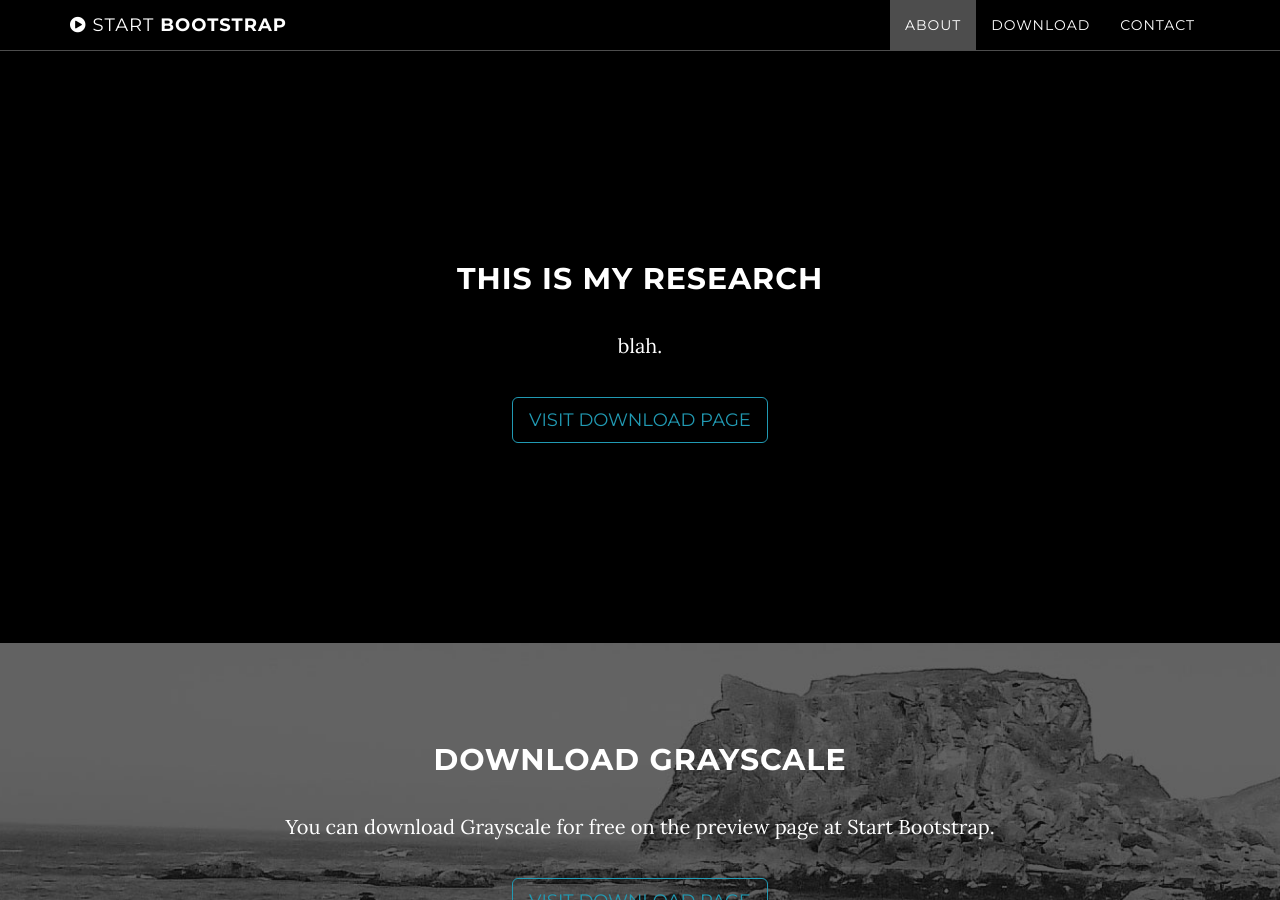
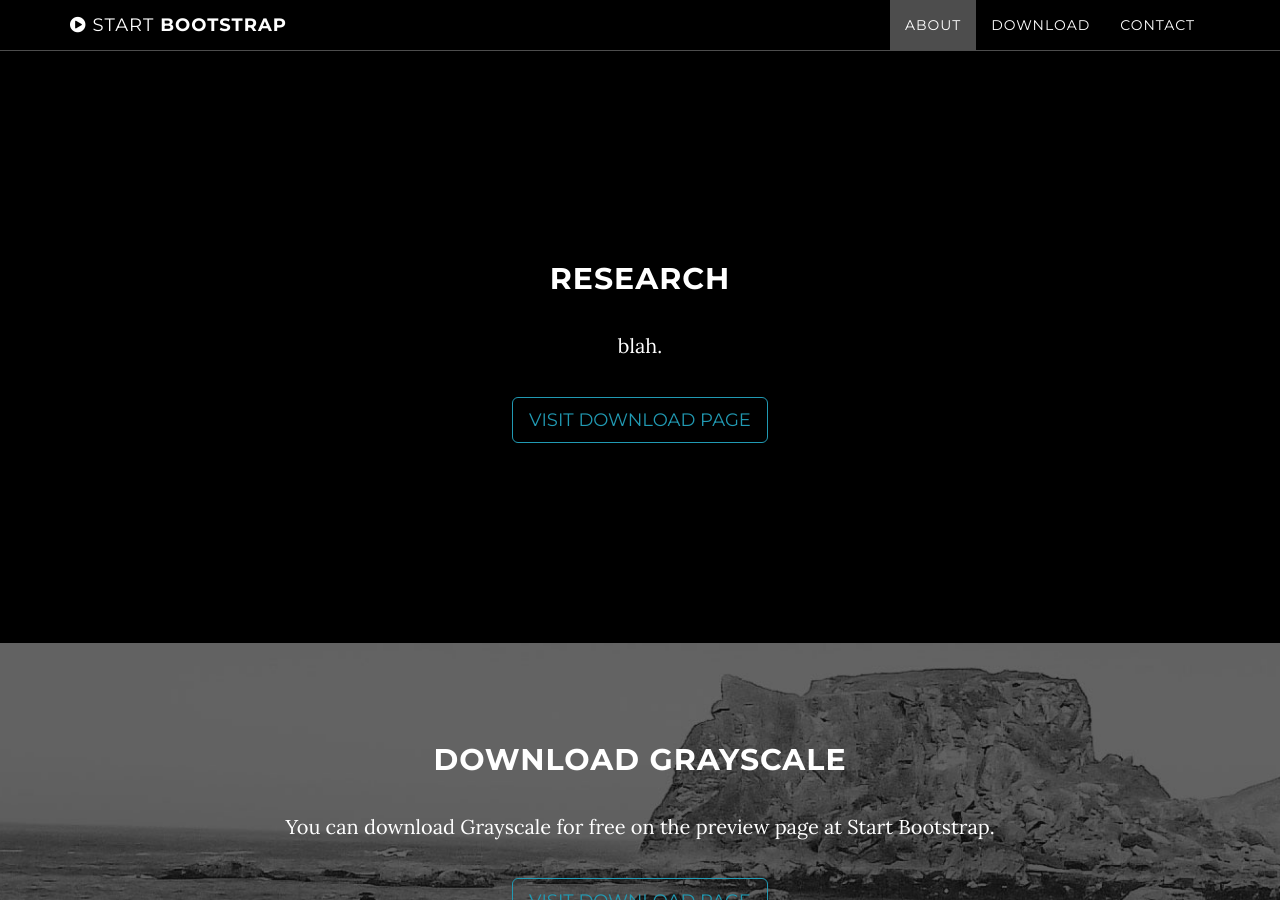
Before and after one commit to ejvalero/luismmontilla.github.io, a Jekyll site: the page built from index.html, in a window 1280 px wide and 900 px high, scrolled down 1502 px. Built offline with Jekyll 4.4.1, drawn with Linux system fonts in a browser that asks for light colours.

Commit message:
Update research.html

```diff
--- a/_includes/research.html
+++ b/_includes/research.html
@@ -3,7 +3,7 @@
         <div class="research-section">
             <div class="container">
                 <div class="col-lg-8 col-lg-offset-2">
-                    <h2>This is my research</h2>
+                    <h2>Research</h2>
                     <p>blah.</p>
                     <a href="http://startbootstrap.com/template-overviews/grayscale/" class="btn btn-default btn-lg">Visit Download Page</a>
                 </div>
```
